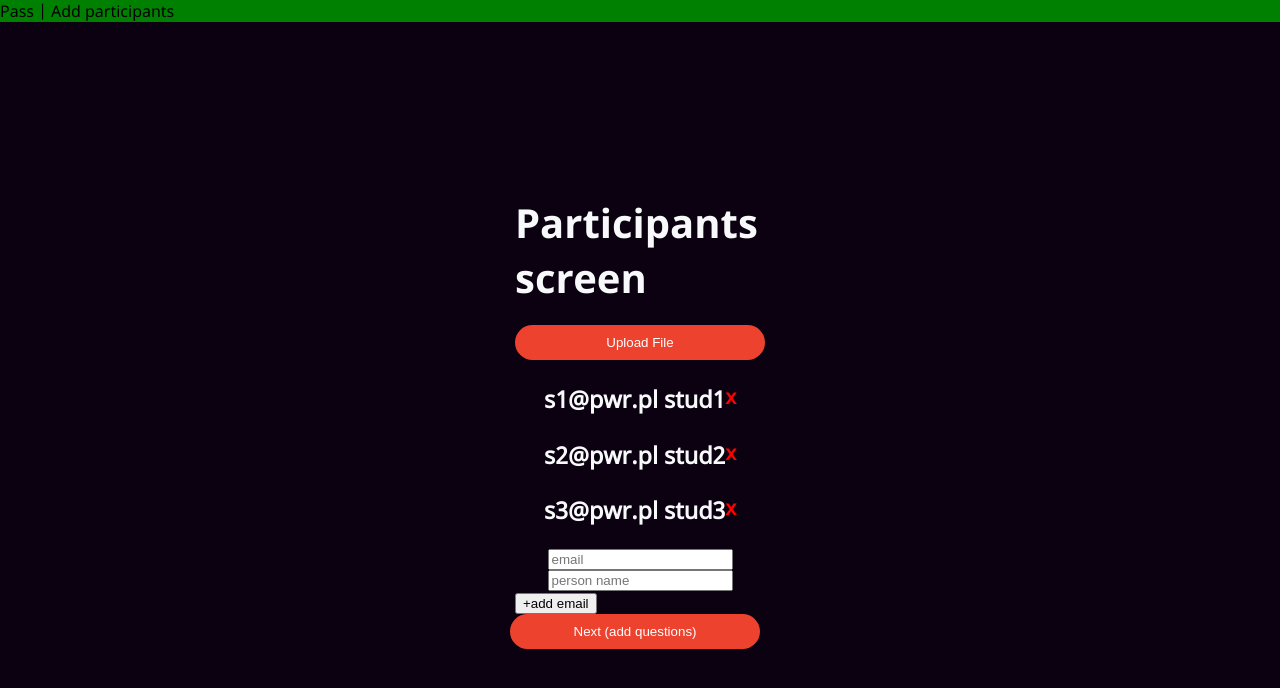
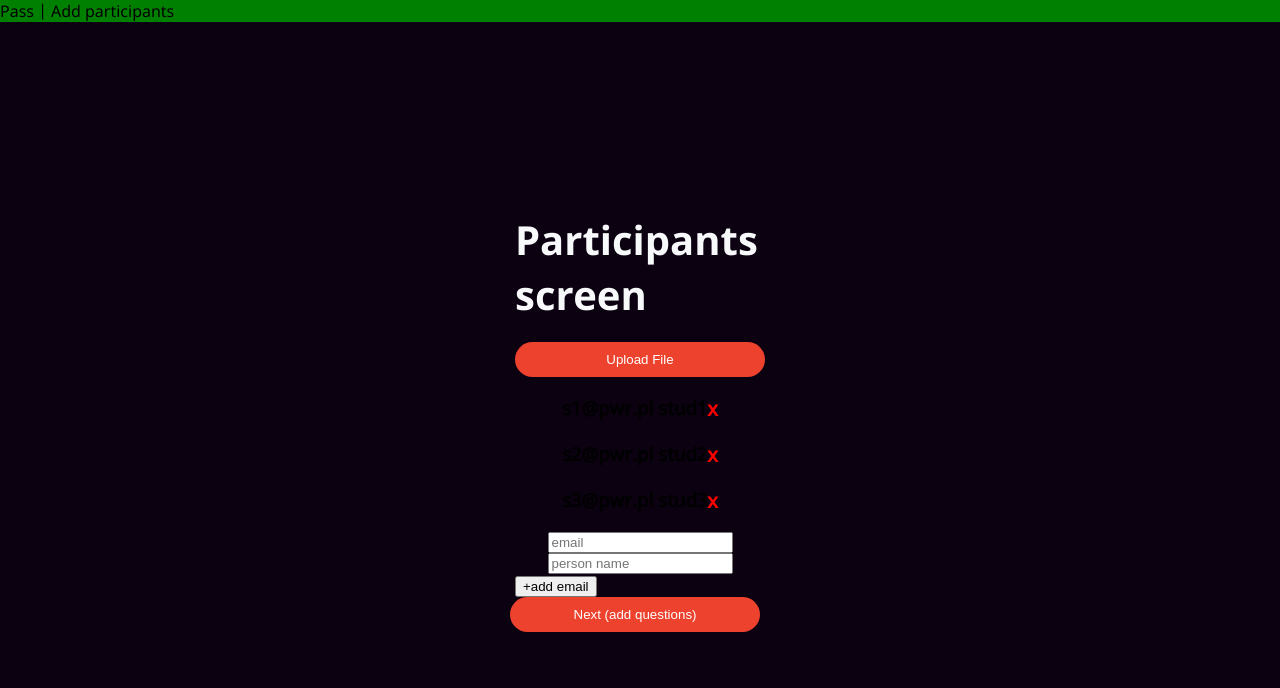
Before and after one commit to Kartm/university-examination-project, a React (Create React App) app in the folder frontend/: page /1/editor/participants in a window 1280 px wide. Shown: the top 688 px of the page. Built offline with nearby package versions, Linux system fonts and the light colour scheme.

Commit message:
x in the same line as the participant data

```diff
--- a/frontend/src/pages/owner/participants/participants.screen.tsx
+++ b/frontend/src/pages/owner/participants/participants.screen.tsx
@@ -59,7 +59,7 @@ const ParticipantsScreen = () => {
           {/*<p>{testOwnerUuid}</p>*/}
         </Text>
         <Button text="Upload File" color="primary" />
-        <Text>
+        <span>
           {participants.map((participant, i) => (
               <h3 key={participant.email} style={{display: 'flex'}}>
                 {participant.email} {participant.person}
@@ -68,7 +68,7 @@ const ParticipantsScreen = () => {
                 </Text>
               </h3>
           ))}
-        </Text>
+        </span>
         <AddParticipant  onAddParticipant={pushParticipant}/>
         <Link to={`/${testOwnerUuid}/editor/questions`} style={{ marginRight: 10 }}>
           <Button text="Next (add questions)" color="primary" />
--- a/frontend/src/pages/owner/settings/settings.screen.tsx
+++ b/frontend/src/pages/owner/settings/settings.screen.tsx
@@ -93,7 +93,7 @@ const SettingsScreen = () => {
                 </div>
               </div>
             </div>
-            <Dropdown>
+            <Dropdown options={["1","2","3"]}>
 
             </Dropdown>
 
```
